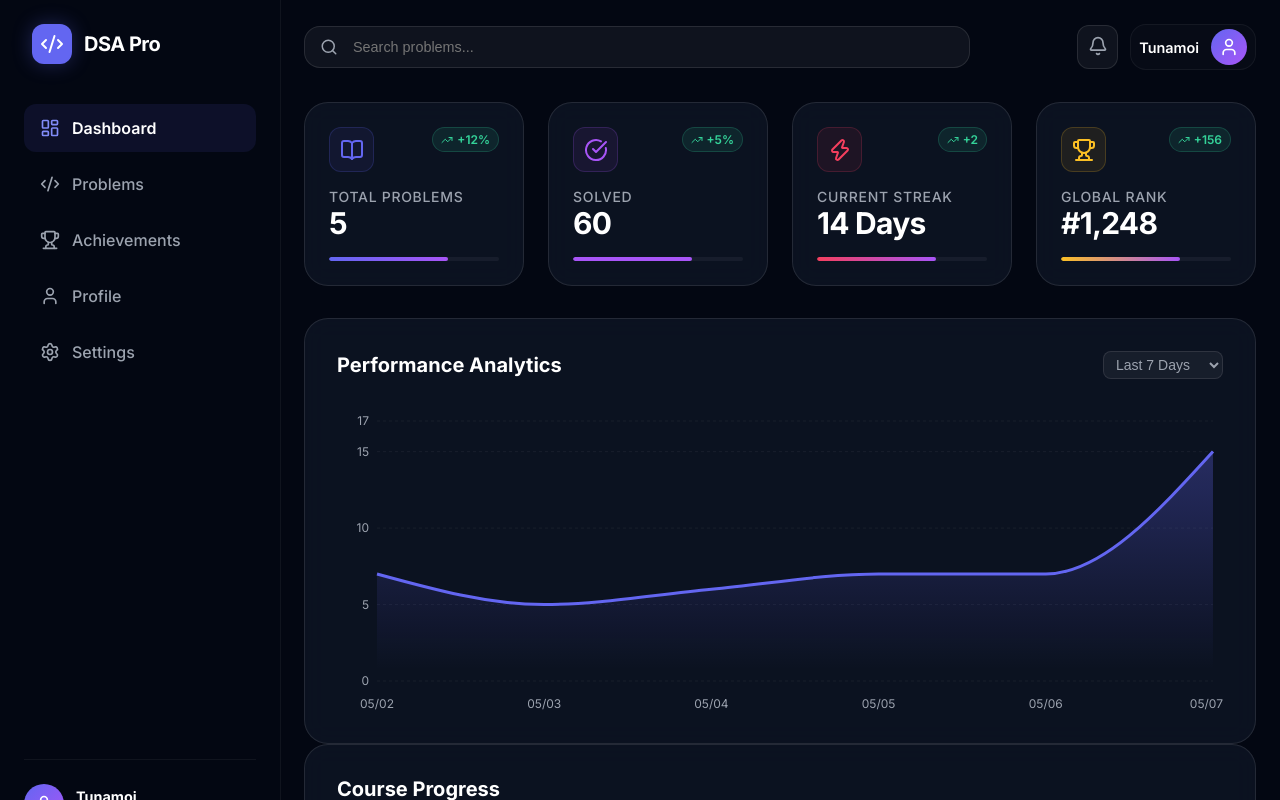
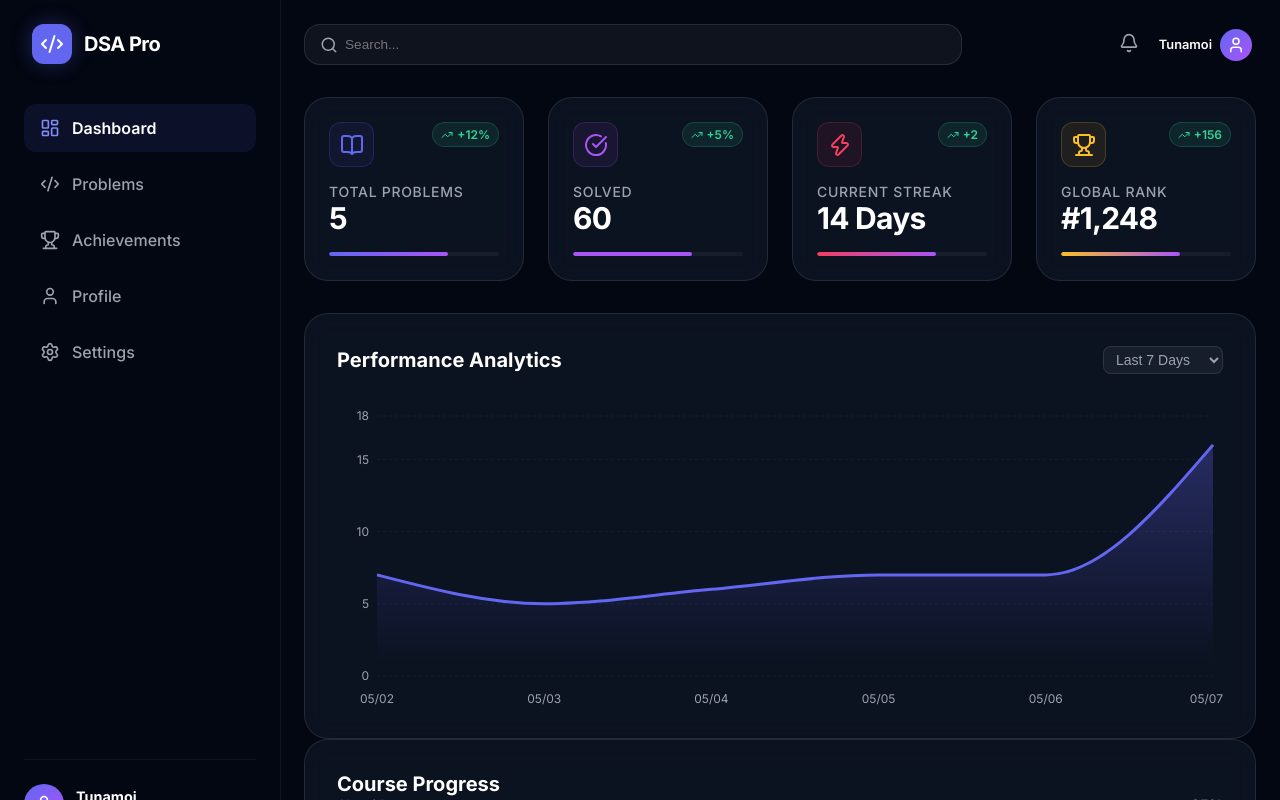
Before and after one commit to Tunaanhgamedev/DSA_LeetCode, a React (Create React App) app in the folder dashboard/: page / in a window 1280 px wide. Shown: the top 800 px of the page. Built offline with nearby package versions, Linux system fonts and the light colour scheme; no server answers.

Commit message:
fix Mobile

```diff
--- a/dashboard/public/log.json
+++ b/dashboard/public/log.json
@@ -4,5 +4,5 @@
   "2026-05-04": 6,
   "2026-05-05": 7,
   "2026-05-06": 7,
-  "2026-05-07": 14
+  "2026-05-07": 15
 }
--- a/dashboard/public/stats.json
+++ b/dashboard/public/stats.json
@@ -4,13 +4,13 @@
   "Hard": 0,
   "Total": 5,
   "Solutions": 60,
-  "LastUpdate": "2026-05-07T18:07:36.253Z",
+  "LastUpdate": "2026-05-07T18:10:11.182Z",
   "History": {
     "2026-05-02": 7,
     "2026-05-03": 5,
     "2026-05-04": 6,
     "2026-05-05": 7,
     "2026-05-06": 7,
-    "2026-05-07": 15
+    "2026-05-07": 16
   }
 }
--- a/dashboard/src/components/Header.js
+++ b/dashboard/src/components/Header.js
@@ -9,15 +9,14 @@ export default function Header() {
       display: 'flex',
       alignItems: 'center',
       justifyContent: 'space-between',
-      gap: '1rem',
-      position: 'relative'
+      gap: '0.5rem',
+      position: 'relative',
+      width: '100%'
     }}>
       {/* SEARCH CONTAINER */}
-      <div style={{
-        flex: 1,
-        maxWidth: '600px',
-        display: showMobileSearch ? 'block' : undefined
-      }} className={`search-container ${showMobileSearch ? 'mobile-active' : ''}`}>
+      {!showMobileSearch ? (
+        <>
+          <div style={{ flex: 1, maxWidth: '600px' }} className="search-desktop">
             <div style={{ position: 'relative' }}>
               <Search
                 style={{
@@ -31,62 +30,41 @@ export default function Header() {
               />
               <input
                 type="text"
-            placeholder="Search problems..."
+                placeholder="Search..."
                 style={{
                   width: '100%',
                   backgroundColor: 'rgba(255,255,255,0.05)',
                   border: '1px solid rgba(255,255,255,0.1)',
                   borderRadius: '1rem',
-              padding: '0.75rem 1rem 0.75rem 3rem',
+                  padding: '0.75rem 1rem 0.75rem 2.5rem',
                   color: 'white',
                   outline: 'none',
-              fontSize: '0.9rem'
+                  fontSize: '0.85rem'
                 }}
               />
-          {/* Nút X để đóng search trên mobile */}
-          <button
-            onClick={() => setShowMobileSearch(false)}
-            className="mobile-close-search"
-            style={{
-              position: 'absolute',
-              right: '0.5rem',
-              top: '50%',
-              transform: 'translateY(-50%)',
-              background: 'transparent',
-              border: 'none',
-              color: '#9ca3af',
-              display: 'none'
-            }}
-          >
-            <X size={18} />
-          </button>
             </div>
           </div>
 
-      <div style={{ display: 'flex', alignItems: 'center', gap: '0.75rem' }}>
-        {/* Nút kính lúp hiện ra trên mobile */}
-        {!showMobileSearch && (
+          <div style={{ display: 'flex', alignItems: 'center', gap: '0.5rem' }}>
              <button
               onClick={() => setShowMobileSearch(true)}
-            className="mobile-search-trigger"
+              className="mobile-search-btn"
               style={{
                 display: 'none',
-              backgroundColor: 'rgba(255,255,255,0.05)',
+                background: 'rgba(255,255,255,0.05)',
                 border: '1px solid rgba(255,255,255,0.1)',
-              padding: '0.6rem',
-              borderRadius: '0.75rem',
+                padding: '0.5rem',
+                borderRadius: '0.5rem',
                 color: '#9ca3af'
               }}
             >
-            <Search size={20} />
+              <Search size={18} />
             </button>
-        )}
 
             <button style={{
-          backgroundColor: 'rgba(255,255,255,0.05)',
-          border: '1px solid rgba(255,255,255,0.1)',
-          padding: '0.6rem',
-          borderRadius: '0.75rem',
+              background: 'transparent',
+              border: 'none',
+              padding: '0.5rem',
               color: '#9ca3af',
               cursor: 'pointer'
             }}>
@@ -96,49 +74,65 @@ export default function Header() {
             <div style={{
               display: 'flex',
               alignItems: 'center',
-          gap: '0.75rem',
-          padding: '0.25rem 0.5rem',
-          borderRadius: '1rem',
-          backgroundColor: 'rgba(255,255,255,0.02)',
-          border: '1px solid rgba(255,255,255,0.05)'
-        }} className="header-user-profile">
-          <span style={{ fontWeight: '600', fontSize: '0.9rem' }}>Tunamoi</span>
+              gap: '0.5rem',
+              padding: '0.25rem',
+            }}>
+              <span style={{ fontWeight: '600', fontSize: '0.8rem' }} className="header-name">Tunamoi</span>
               <div style={{
-            width: '36px',
-            height: '36px',
+                width: '32px',
+                height: '32px',
                 borderRadius: '50%',
                 background: 'linear-gradient(135deg, #6366f1 0%, #a855f7 100%)',
                 display: 'flex',
                 alignItems: 'center',
-            justifyContent: 'center'
+                justifyContent: 'center',
+                flexShrink: 0
               }}>
-            <User size={20} color="white" />
+                <User size={18} color="white" />
               </div>
             </div>
           </div>
+        </>
+      ) : (
+        <div style={{ flex: 1, position: 'relative', display: 'flex', alignItems: 'center' }}>
+          <Search style={{ position: 'absolute', left: '1rem', color: '#9ca3af' }} size={18} />
+          <input
+            autoFocus
+            type="text"
+            placeholder="Search problems..."
+            style={{
+              width: '100%',
+              backgroundColor: 'rgba(255,255,255,0.1)',
+              border: 'none',
+              borderRadius: '0.75rem',
+              padding: '0.6rem 2.5rem 0.6rem 2.5rem',
+              color: 'white',
+              outline: 'none'
+            }}
+          />
+          <button
+            onClick={() => setShowMobileSearch(false)}
+            style={{ position: 'absolute', right: '0.5rem', background: 'transparent', border: 'none', color: '#9ca3af' }}
+          >
+            <X size={18} />
+          </button>
+        </div>
+      )}
 
       <style>{`
-        @media (max-width: 768px) {
-          .header-user-profile {
-            display: none !important; /* Ẩn ở header vì đã có ở Sidebar */
+        @media (max-width: 640px) {
+          .search-desktop {
+            display: none !important;
           }
-          .search-container {
-            display: none;
-          }
-          .search-container.mobile-active {
-            display: block !important;
-            position: absolute;
-            left: 0;
-            top: 0;
-            width: 100%;
-            z-index: 100;
-            background: #030712;
-          }
-          .mobile-search-trigger {
+          .mobile-search-btn {
             display: block !important;
           }
-          .mobile-close-search {
-            display: block !important;
+          .header-name {
+            display: inline-block !important; /* Đảm bảo tên Tunamoi luôn hiện */
+            max-width: 60px;
+            overflow: hidden;
+            text-overflow: ellipsis;
+            white-space: nowrap;
           }
         }
       `}</style>
```
Also changed, not shown: 2 other files (tests, documents, lock files or other folders). Lines whose indentation alone changed are shown as unchanged.
